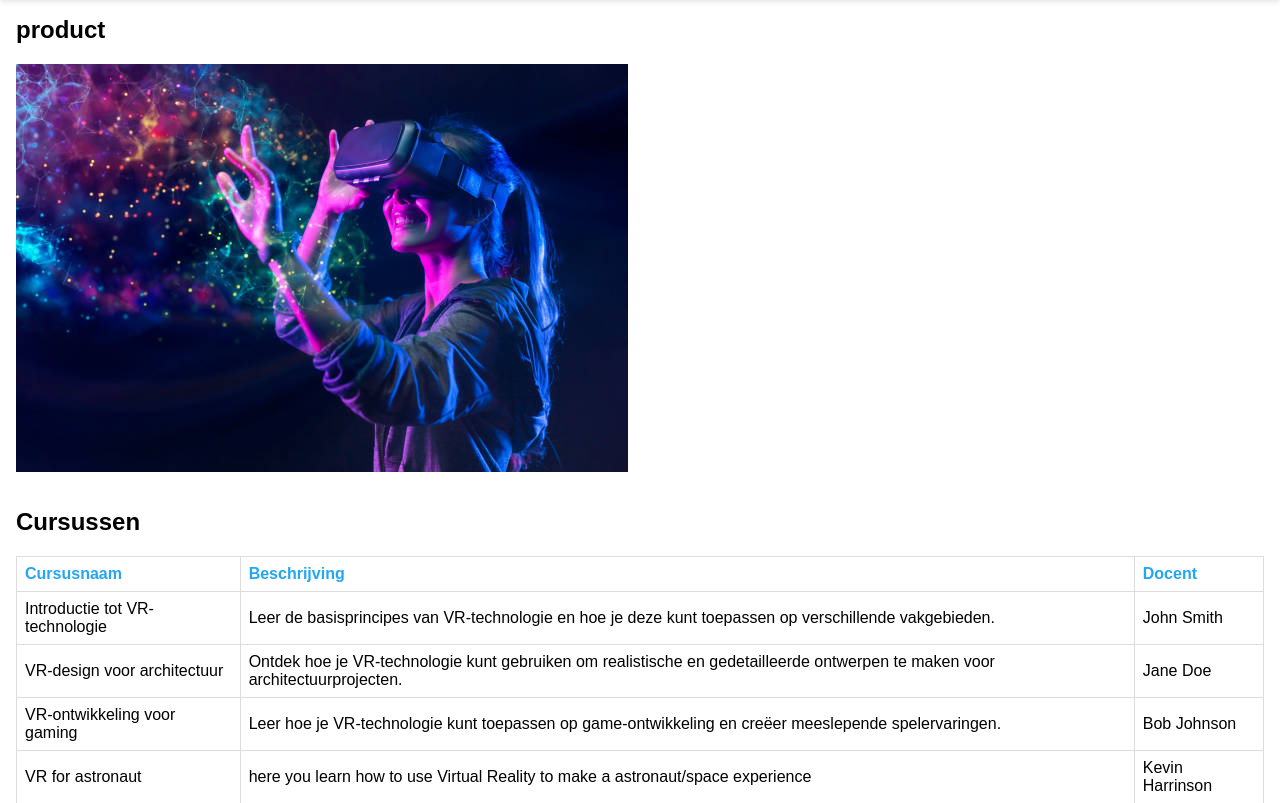
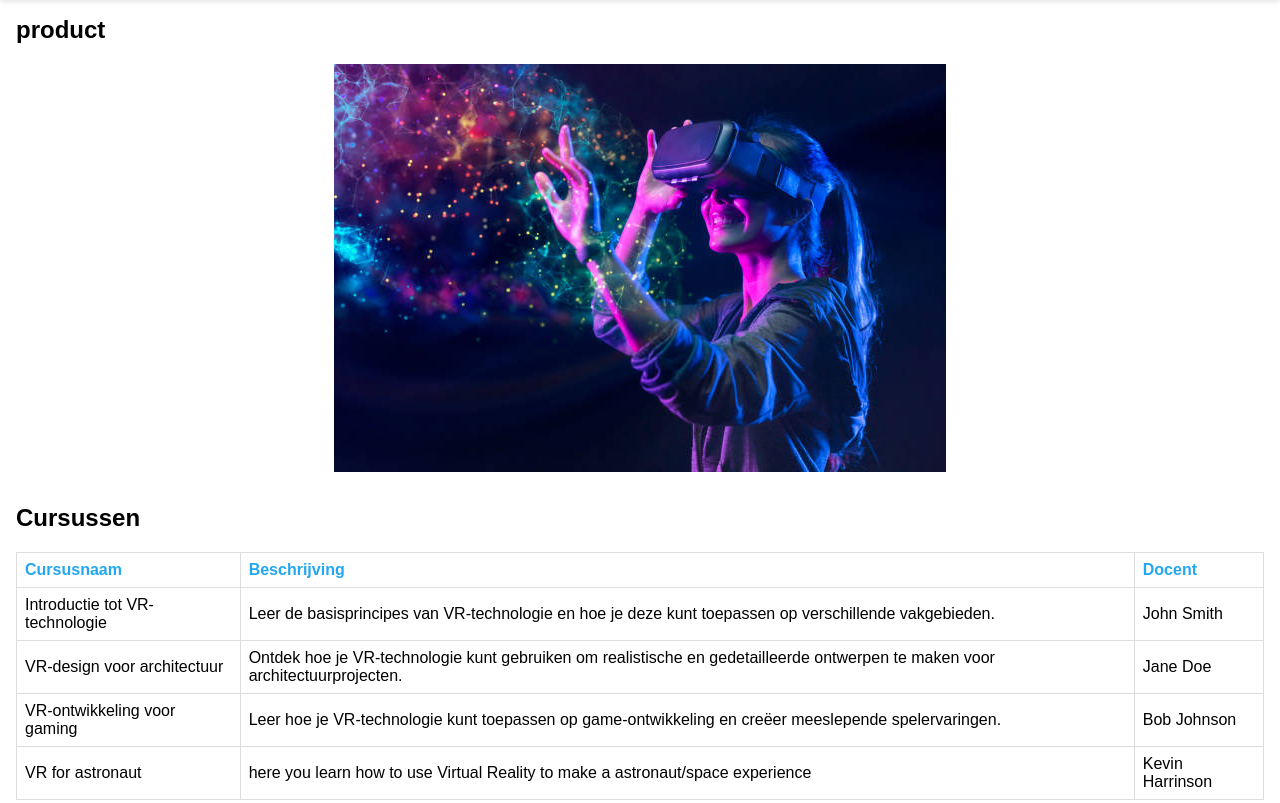
Before and after one commit to salmaazou/Project-3-p4, a PHP site: page /courses.html in a window 1280 px wide. Shown: the part 80-883 px from the top of the page. Run offline with PHP 8.4, Linux system fonts and the light colour scheme.

Commit message:
moved the img element into a div so i can put the img into the middle and gave the div a class named VR-banner so i can only style it for that specific div

```diff
--- a/courses.css
+++ b/courses.css
@@ -98,3 +98,8 @@ section {
 section h2 {
     margin-top: 0;
 }
+
+div.VR-banner {
+    display: flex;
+    justify-content: center;
+}
--- a/courses.html
+++ b/courses.html
@@ -20,7 +20,9 @@
 	<main>
 		<section>
 			<h2>product</h2>
-			<img src="cursussen-page-banner-img.png" alt="banner-img-VR.png">
+			<div class="VR-banner">
+				<img src="cursussen-page-banner-img.png" alt="banner-img-VR.png">
+			</div>
 		</section>
 		<section>
 			<h2>Cursussen</h2>
```
